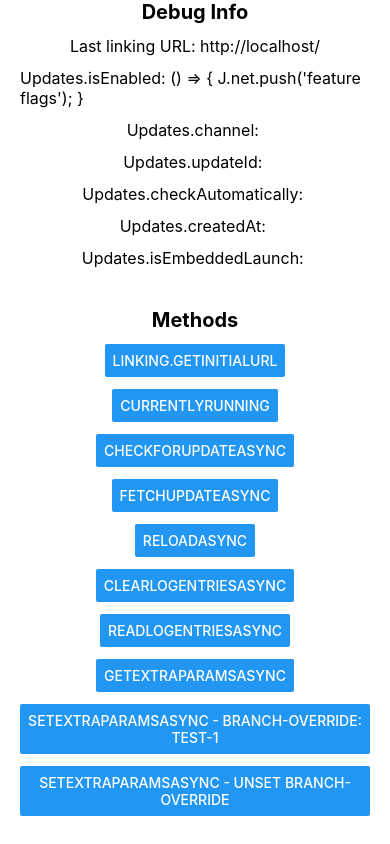
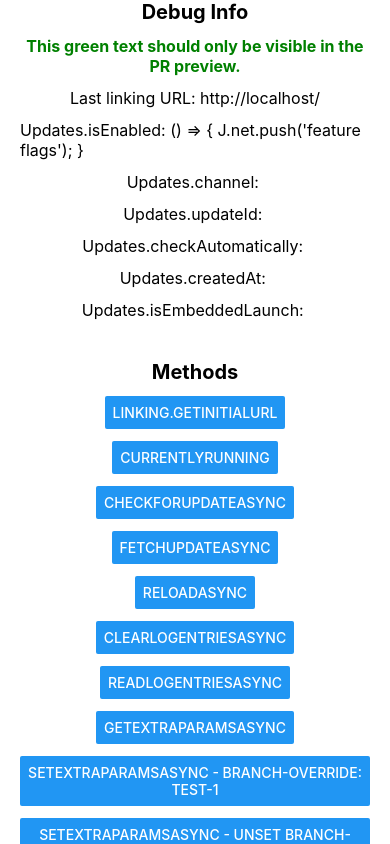
Before and after one commit to leonardorib/expo-updates-pr-previews-demo, a React Native app: screen / in a window 390 px wide. Built offline with nearby package versions, Linux system fonts and the light colour scheme.

Commit message:
Added green text

```diff
--- a/App.tsx
+++ b/App.tsx
@@ -97,11 +97,15 @@ function App(): React.JSX.Element {
         style={styles.backgroundStyle}
         contentContainerStyle={styles.scrollContentContainer}>
         <View style={styles.section}>
-          {/* <Text style={styles.regularText}>
-            Should be visible in the titoflow manual branch
-            da1a0698-6d91-4365-846d-2c467f827611. The base branch.
-          </Text> */}
           <Text style={styles.titleText}>Debug Info</Text>
+          <Text
+            style={StyleSheet.flatten([
+              styles.regularText,
+              styles.greenBoldText,
+              styles.centerText,
+            ])}>
+            This green text should only be visible in the PR preview.
+          </Text>
           <Text style={styles.regularText}>
             Last linking URL: {`${lastLinkingUrl}`}
           </Text>
@@ -303,6 +307,13 @@ const styles = StyleSheet.create({
     fontSize: 16,
     color: 'black',
   },
+  greenBoldText: {
+    color: 'green',
+    fontWeight: 'bold',
+  },
+  centerText: {
+    textAlign: 'center',
+  },
   scrollContentContainer: {
     flexGrow: 1,
     alignItems: 'center',
```
